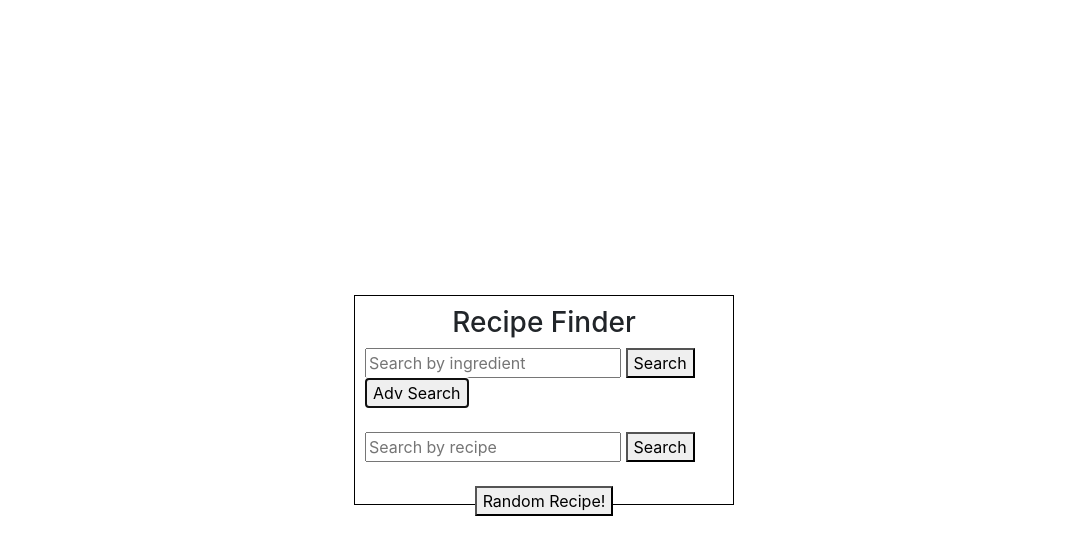
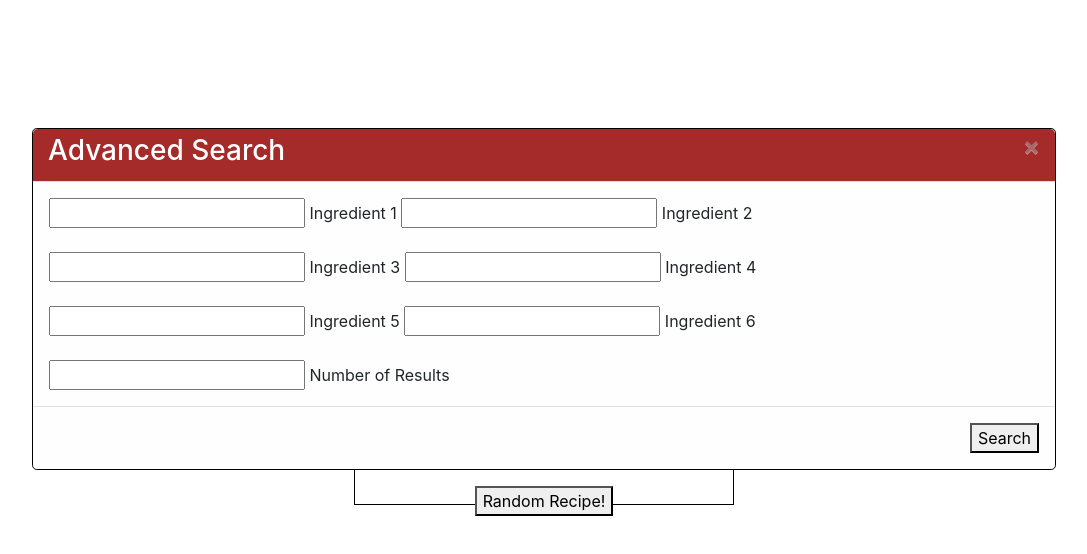
Before and after one commit to EdwardEMC/recipeFinder, a plain HTML site: page index.html in a window 1280 px wide. Both pictures are taken after a click on the button "Adv Search". Shown: the whole page, without its empty margins (96-1183 px from the left). Drawn offline with Linux system fonts and the light colour scheme.

Commit message:
advanced search modal added, ajax queryURL's added and working

```diff
--- a/assets/css/style.css
+++ b/assets/css/style.css
@@ -12,3 +12,40 @@
     left: 50%;
     margin: -105px 0 0 -190px;
 }
+
+.modal {
+    display: none; /*hidden by default*/
+    position: fixed; /*Stays in place*/
+    z-index: 1; /*Appears ontop*/
+    left: 0;
+    top: 0;
+    width: 100%;
+    height: 100%;
+}
+
+.modal-header {
+    background-color: brown;
+    padding: 5px 15px;
+    color: white;
+    text-align: center;
+}
+.modal-content {
+    background-color: #fefefe;
+    margin: 10% auto; /*15% from the top and centered*/
+    border: 1px solid black;
+    width: 80%;
+}
+
+.close {
+    color: #aaa;
+    float: right;
+    font-size: 25px;
+    font-weight: bold;
+}
+
+.close:hover,
+.close:focus {
+    color: black;
+    text-decoration: none;
+    cursor: pointer;
+}
--- a/assets/js/script.js
+++ b/assets/js/script.js
@@ -0,0 +1,66 @@
+$(document).ready(() => {
+    const APIKey = "9ddf30e43c5a4cc697a9fc839fec69b2";
+    const sbiBtn = $(".sbiBtn");
+    const sbrBtn = $(".sbrBtn");
+    const modal = $("#advModal");
+    const advBtn = $(".advModalOpen");
+    const span = $(".close");
+    const advSearchBtn = $(".advSearch");
+
+
+    //function with the ajax request inside
+    const sbiAjax = (queryURL) => {
+        $.ajax({
+            url: queryURL,
+            METHOD: "GET"
+        }).then(function(response){
+            console.log(response);
+        });
+    }
+
+    //on click to open the advanced search modal
+    advBtn.on("click", () => modal.css("display", "block"));
+
+    //clicking the x button will close the modal
+    span.on("click", () => modal.css("display", "none"));
+
+    //on click event to search by ingredient
+    sbiBtn.on("click", event => {
+        event.preventDefault();
+        let ingredient = $(".searchByIngredient").val();
+        let queryURL = "https://api.spoonacular.com/recipes/findByIngredients?apiKey="+APIKey+"&ingredients="+ingredient+"&number=10";
+        console.log(queryURL);
+        // sbiAjax(queryURL);
+    });
+
+    //on click event to search by recipe name
+    sbrBtn.on("click", event => {
+        event.preventDefault();
+        let recipe = $(".searchByRecipe").val();
+        let queryURL = "https://api.spoonacular.com/recipes/search?apiKey="+APIKey+"&query="+recipe;
+        console.log(queryURL);
+        // sbiAjax(queryURL);
+    });
+
+    //on click event for advanced search
+    advSearchBtn.on("click", event => {
+        event.preventDefault();
+        let ingredients = [];
+        for(let x=1; x<7; x++) {
+            if($("#ingredient"+x).val()!=="") {
+                ingredients.push($("#ingredient"+x).val());
+            }
+        }
+
+        let resultNum = $("#numberOfResults").val();
+        let queryURL = "https://api.spoonacular.com/recipes/complexSearch?apiKey="+APIKey+"&includeIngredients="+ingredients+"&number="+resultNum+"&instructionsRequired=true&fillIngredients=true&addRecipeInformation=true";
+
+        for(let x=1; x<7; x++) {
+            $("#ingredient"+x).val("");
+
+        }
+        modal.css("display", "none");
+        console.log(queryURL);
+        // sbiAjax(queryURL);
+    });
+});
--- a/index.html
+++ b/index.html
@@ -19,7 +19,35 @@
                 <h3 class="text-center">Recipe Finder</h3>
                 <input type="text" class="searchByIngredient" Placeholder="Search by ingredient">
                 <button class="sbiBtn">Search</button>
-                <button class="advSearch">Adv Search</button>
+                <button class="advModalOpen">Adv Search</button>
+                    <!--Display of advanced search-->
+                    <div id="advModal" class="modal">
+                        <div class="modal-content">
+                            <div class="modal-header">
+                                <h3>Advanced Search</h3>
+                                <span class="close">&times;</span>
+                            </div>
+                            <div class="modal-body">
+                                <input id="ingredient1"><span> Ingredient 1</span>
+                                <input id="ingredient2"><span> Ingredient 2</span>
+                                <br>
+                                <br>
+                                <input id="ingredient3"><span> Ingredient 3</span>
+                                <input id="ingredient4"><span> Ingredient 4</span>
+                                <br>
+                                <br>
+                                <input id="ingredient5"><span> Ingredient 5</span>
+                                <input id="ingredient6"><span> Ingredient 6</span>
+                                <br>
+                                <br>
+                                <input id="numberOfResults"><span> Number of Results</span> <!--Turn into drop down list, select 1-10-->
+                            </div>
+                            <div class="modal-footer">
+                                <button class="advSearch">Search</button>
+                            </div>
+                        </div>
+                    </div>
+                    <!--End of advanced search display-->
                 <br>
                 <br>
                 <input type="text" class="searchByRecipe" Placeholder="Search by recipe">
```
